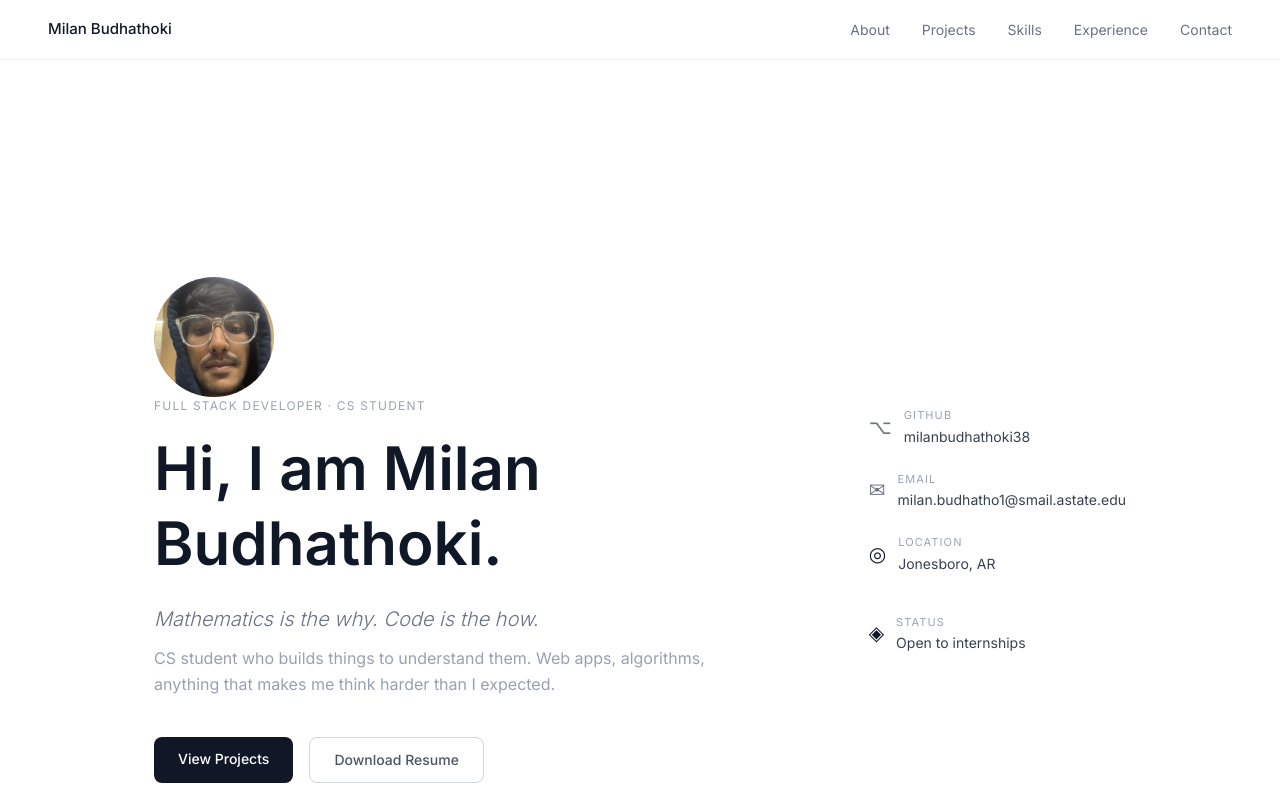
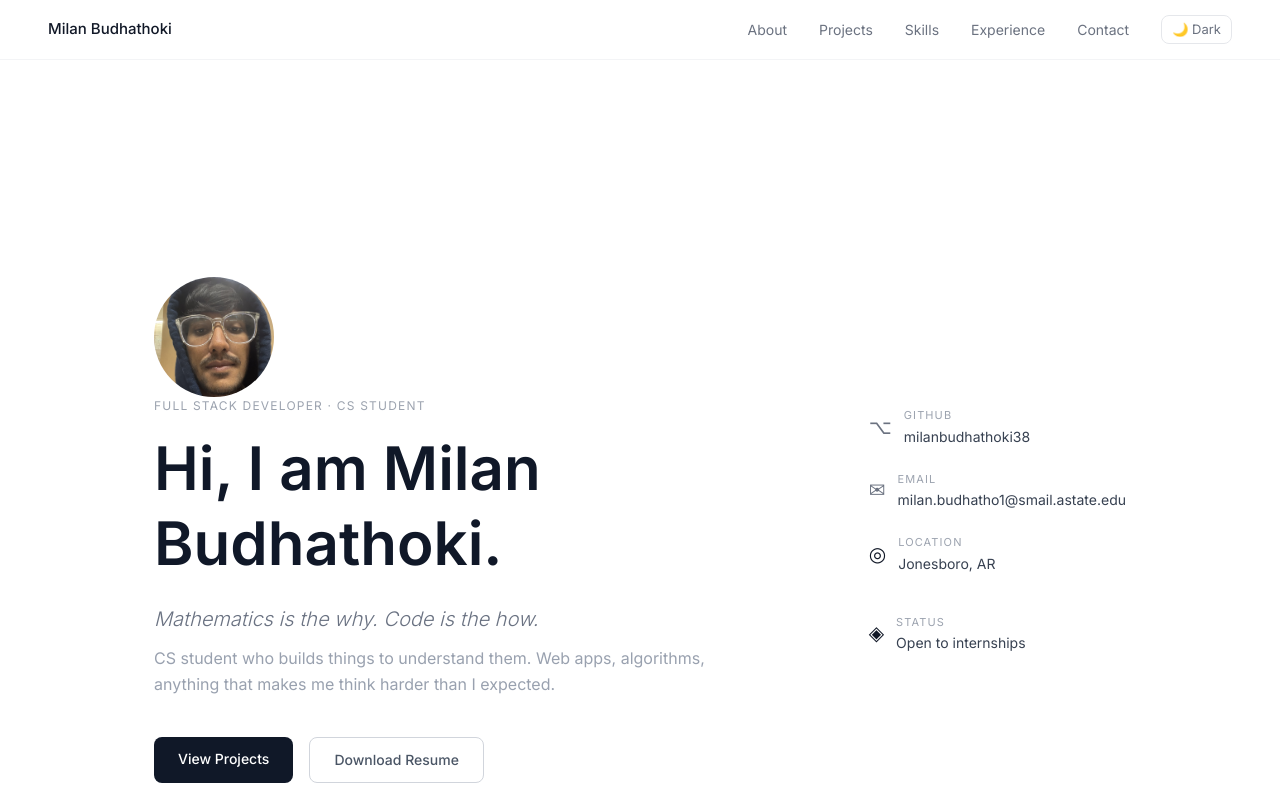
Before and after one commit to milanbudhathoki38/portfolio, a Next.js app: page / in a window 1280 px wide. Shown: the top 800 px of the page. Built offline with nearby package versions, Linux system fonts and the light colour scheme.

Commit message:
feat: add dark mode toggle

```diff
--- /dev/null
+++ b/app/Navbar.js
@@ -0,0 +1,57 @@
+'use client'
+import { useState, useEffect } from 'react'
+
+export default function Navbar() {
+  const [dark, setDark] = useState(false)
+
+  useEffect(() => {
+    if (dark) {
+      document.documentElement.classList.add('dark')
+    } else {
+      document.documentElement.classList.remove('dark')
+    }
+  }, [dark])
+
+  return (
+    <nav style={{
+      position: 'fixed',
+      top: 0,
+      left: 0,
+      right: 0,
+      zIndex: 100,
+      background: 'rgba(255,255,255,0.85)',
+      backdropFilter: 'blur(10px)',
+      borderBottom: '1px solid #f3f4f6',
+      padding: '0 48px',
+      height: '60px',
+      display: 'flex',
+      alignItems: 'center',
+      justifyContent: 'space-between',
+    }}>
+      <span style={{ fontSize: '15px', fontWeight: '500', color: '#111827' }}>
+        Milan Budhathoki
+      </span>
+      <div style={{ display: 'flex', alignItems: 'center', gap: '32px' }}>
+        <a href="#about" style={{ fontSize: '14px', color: '#6b7280', textDecoration: 'none' }}>About</a>
+        <a href="#projects" style={{ fontSize: '14px', color: '#6b7280', textDecoration: 'none' }}>Projects</a>
+        <a href="#skills" style={{ fontSize: '14px', color: '#6b7280', textDecoration: 'none' }}>Skills</a>
+        <a href="#experience" style={{ fontSize: '14px', color: '#6b7280', textDecoration: 'none' }}>Experience</a>
+        <a href="#contact" style={{ fontSize: '14px', color: '#6b7280', textDecoration: 'none' }}>Contact</a>
+        <button
+          onClick={() => setDark(!dark)}
+          style={{
+            background: 'none',
+            border: '1px solid #e5e7eb',
+            borderRadius: '8px',
+            padding: '4px 10px',
+            cursor: 'pointer',
+            fontSize: '13px',
+            color: '#6b7280',
+          }}
+        >
+          {dark ? '☀️ Light' : '🌙 Dark'}
+        </button>
+      </div>
+    </nav>
+  )
+}
--- a/app/globals.css
+++ b/app/globals.css
@@ -28,3 +28,45 @@ body {
     font-size: 28px !important;
   }
 }
+
+/* Dark mode */
+html.dark body {
+  background-color: #111827;
+  color: #f9fafb;
+}
+
+html.dark nav {
+  background: rgba(17, 24, 39, 0.85) !important;
+  border-bottom: 1px solid #1f2937 !important;
+}
+
+html.dark nav span,
+html.dark nav a {
+  color: #f9fafb !important;
+}
+
+html.dark .rounded-2xl {
+  background: #1f2937 !important;
+}
+
+html.dark hr {
+  border-color: #1f2937 !important;
+}
+
+html.dark h1,
+html.dark h2,
+html.dark h3 {
+  color: #f9fafb !important;
+}
+
+html.dark p,
+html.dark li {
+  color: #9ca3af !important;
+}
+
+html.dark input,
+html.dark textarea {
+  background: #1f2937 !important;
+  border-color: #374151 !important;
+  color: #f9fafb !important;
+}
--- a/app/layout.js
+++ b/app/layout.js
@@ -1,4 +1,5 @@
 import './globals.css'
+import Navbar from './Navbar'
 
 export const metadata = {
   title: 'Milan Budhathoki',
@@ -9,32 +10,7 @@ export default function RootLayout({ children }) {
   return (
     <html lang="en">
       <body>
-        <nav style={{
-          position: 'fixed',
-          top: 0,
-          left: 0,
-          right: 0,
-          zIndex: 100,
-          background: 'rgba(255,255,255,0.85)',
-          backdropFilter: 'blur(10px)',
-          borderBottom: '1px solid #f3f4f6',
-          padding: '0 48px',
-          height: '60px',
-          display: 'flex',
-          alignItems: 'center',
-          justifyContent: 'space-between',
-        }}>
-          <span style={{ fontSize: '15px', fontWeight: '500', color: '#111827' }}>
-            Milan Budhathoki
-          </span>
-          <div style={{ display: 'flex', gap: '32px' }}>
-            <a href="#about" style={{ fontSize: '14px', color: '#6b7280', textDecoration: 'none' }}>About</a>
-            <a href="#projects" style={{ fontSize: '14px', color: '#6b7280', textDecoration: 'none' }}>Projects</a>
-            <a href="#skills" style={{ fontSize: '14px', color: '#6b7280', textDecoration: 'none' }}>Skills</a>
-            <a href="#experience" style={{ fontSize: '14px', color: '#6b7280', textDecoration: 'none' }}>Experience</a>
-            <a href="#contact" style={{ fontSize: '14px', color: '#6b7280', textDecoration: 'none' }}>Contact</a>
-          </div>
-        </nav>
+        <Navbar />
         <div style={{ paddingTop: '60px' }}>
           {children}
         </div>
```
